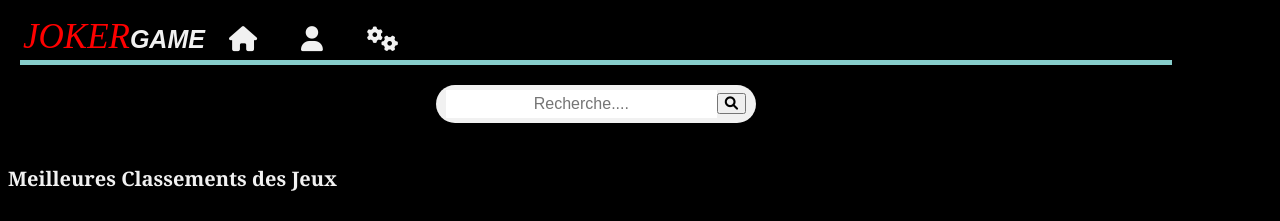
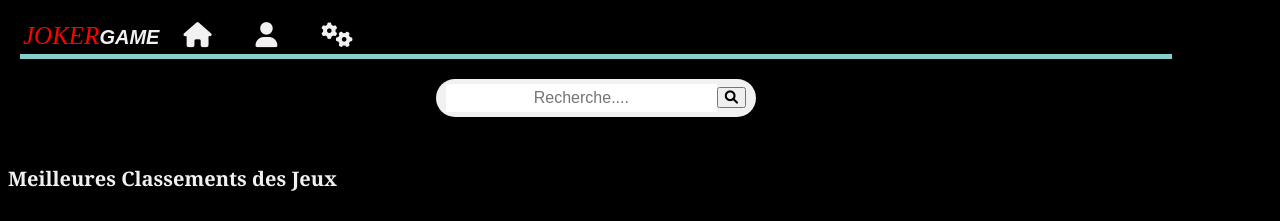
Before and after one commit to fed-dev-757/JOKERGAME2.0, a plain HTML site: page index.html in a window 1280 px wide. Shown: the top 221 px of the page. Drawn offline with Linux system fonts and the light colour scheme.

Commit message:
Update index.html

```diff
--- a/index.html
+++ b/index.html
@@ -193,22 +193,22 @@
 <style>
 span   {
         color: red;
-        font-size: 35px;
+        font-size:25px;
         font-style:italic;
-        margin-right:8℅;
+        margin-right:5℅;
         margin-left: 0%;
        }
 
     b {
         color: #f1f1f1;
         font-family: arial;
-        font-size: 25px;
+        font-size:20px;
         font-style: arial;
        }
 
  nav a {
         text-decoration: none;
-        font-size: 25px;
+        font-size:25px;
         color: #f1f1f1;
         margin: 20px;
         padding-bottom: -1px;
```
